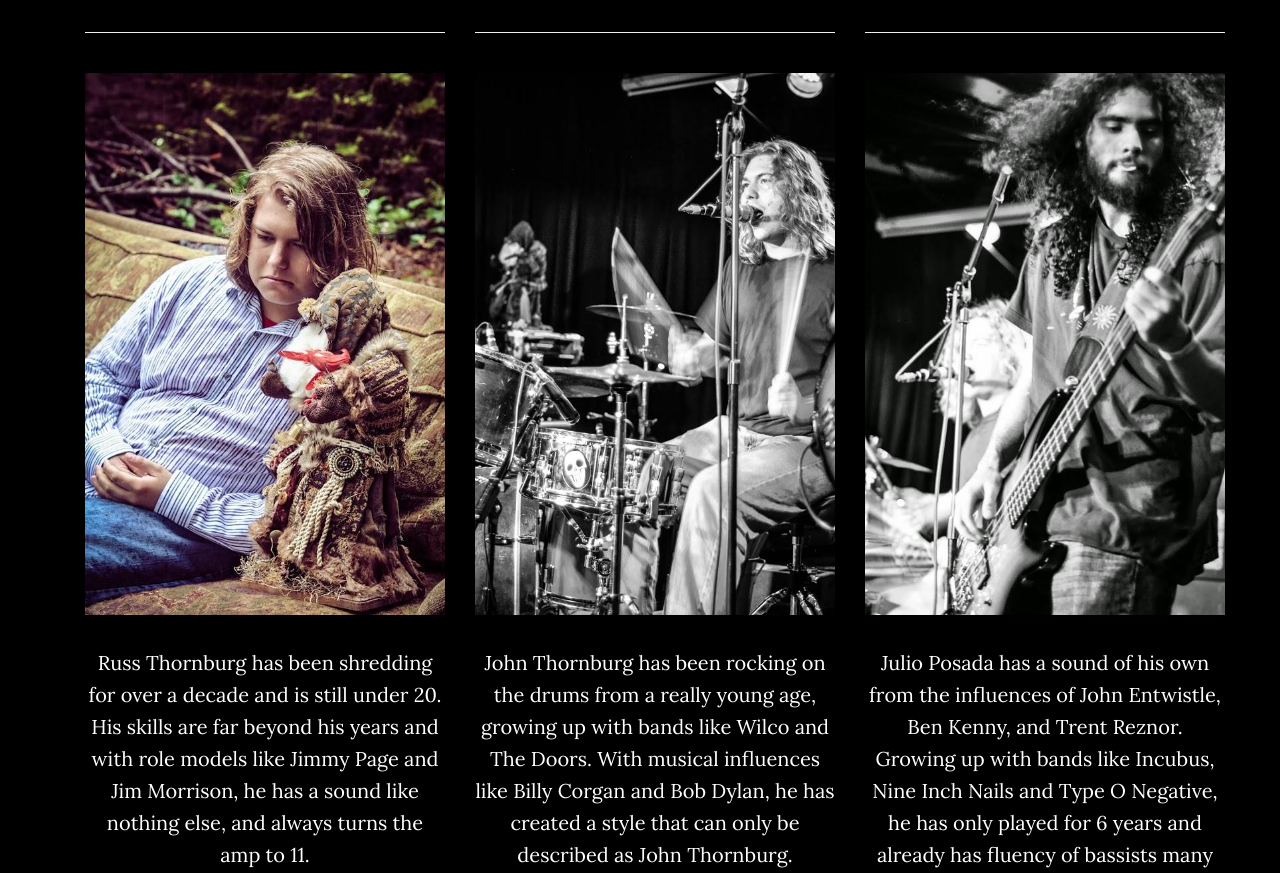
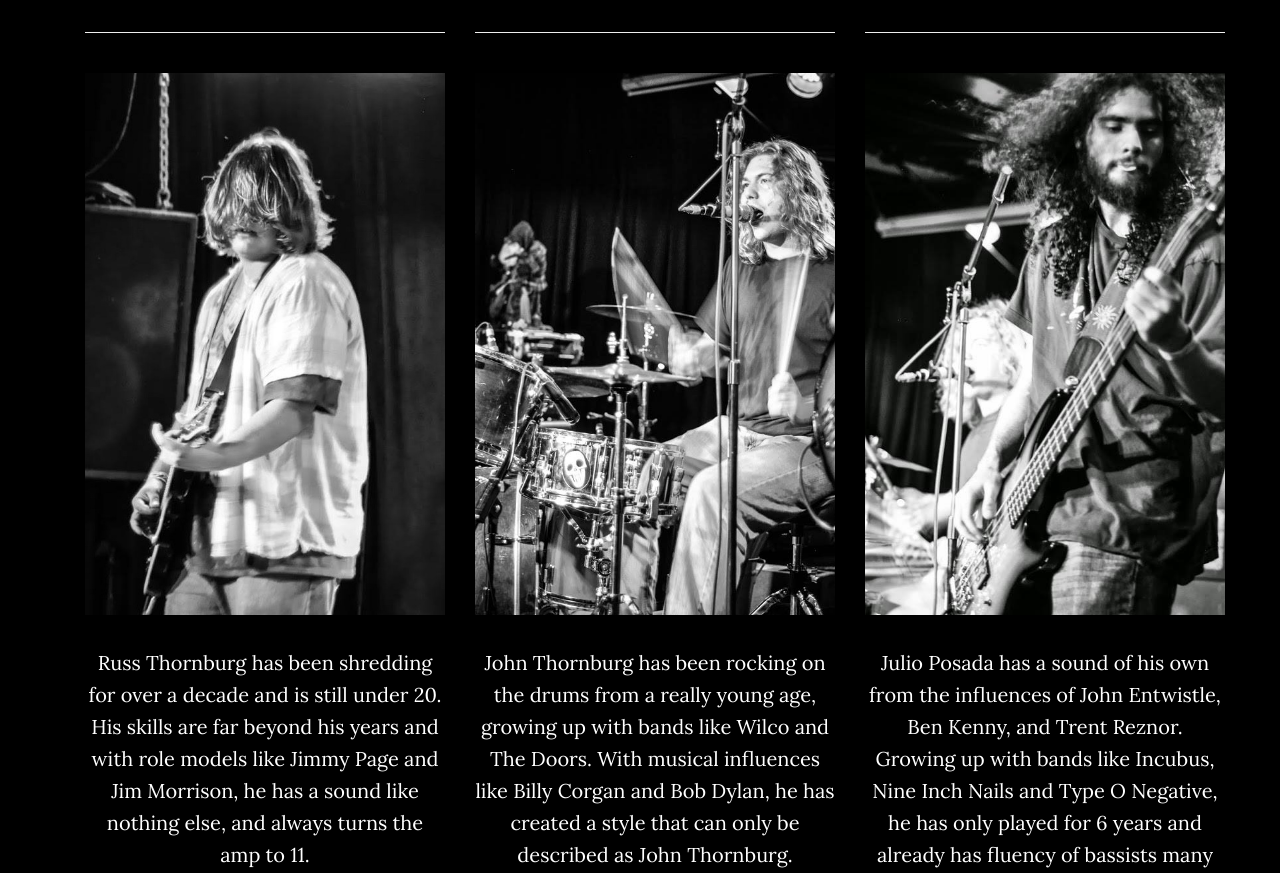
Before and after one commit to asterhouse/Asterhouse-Web, a plain HTML site: page index.html in a window 1280 px wide. Shown: the part 1180-2053 px from the top of the page. Drawn offline with nearby package versions, Linux system fonts and the light colour scheme; a script that the page names is missing.

Commit message:
Change to russ picture

```diff
--- a/index.html
+++ b/index.html
@@ -127,7 +127,7 @@
         <div class="col-lg-4 col-sm-4 col-md-4">
           <h3 class="title-text cta-text">Russ</h3><hr> <br>
           <div class="about-desc">
-              <img src="img/russ-1.jpg" width="100%">
+              <img src="img/russ-2.jpg" width="100%">
 
               <p>
               <br/ >
```
Also changed, not shown: img/russ-2.jpg (added).
